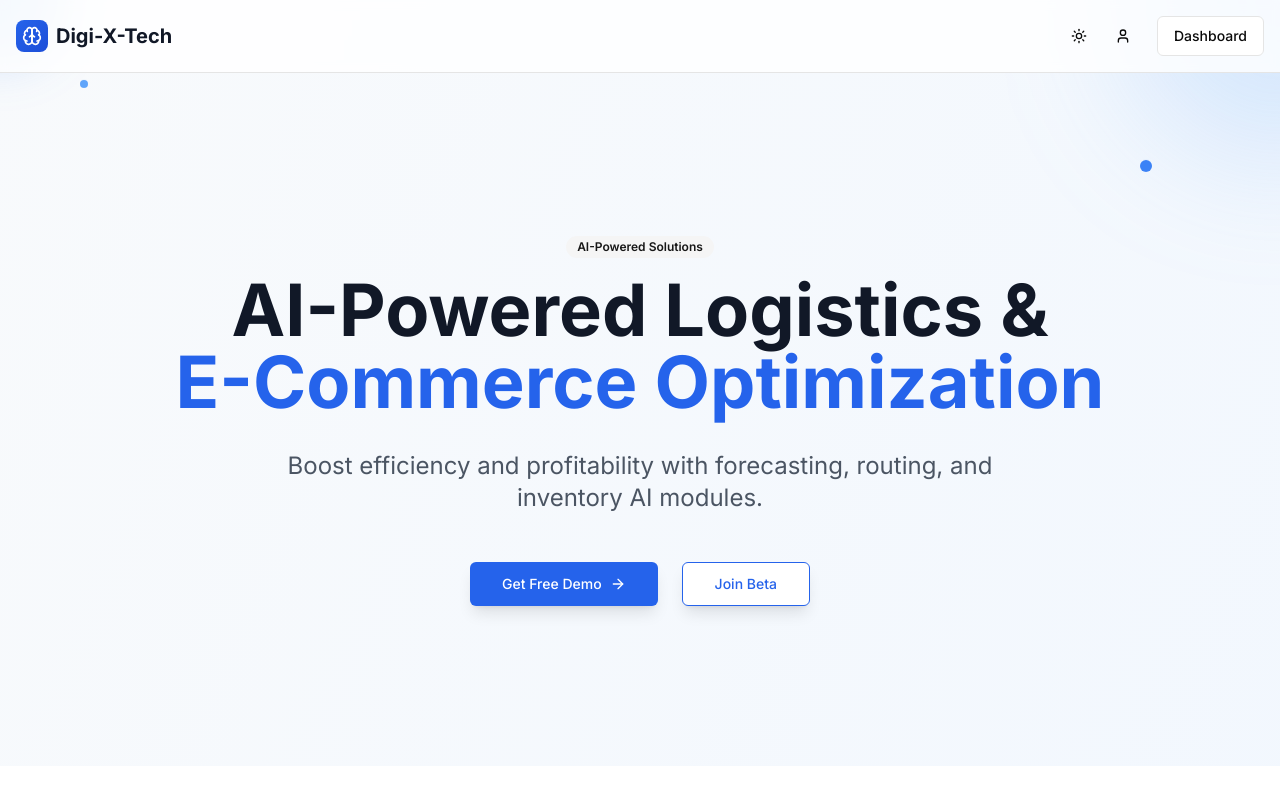
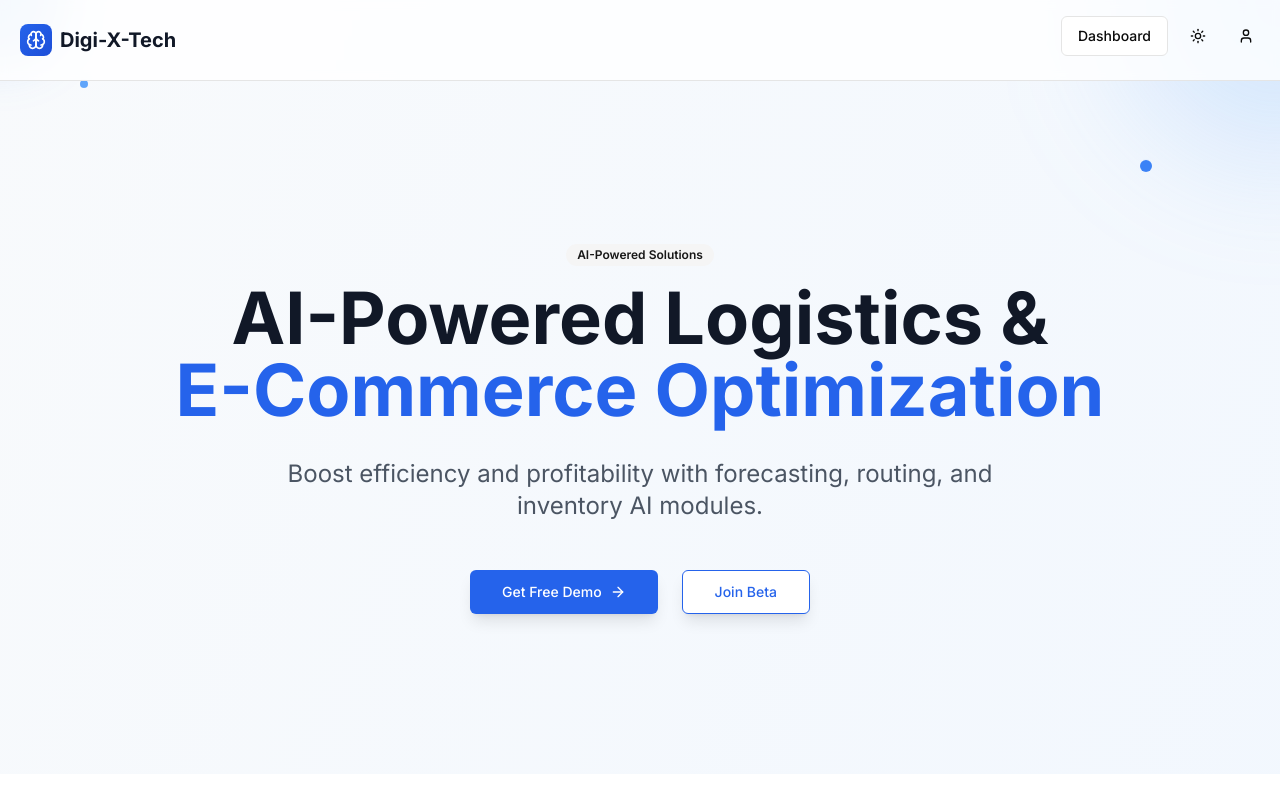
Before and after one commit to sahariq/DigiXTech, a Next.js app: page / in a window 1280 px wide. Shown: the top 800 px of the page. Built offline with nearby package versions, Linux system fonts and the light colour scheme.

Commit message:
move admin

```diff
--- a/app/page.tsx
+++ b/app/page.tsx
@@ -103,17 +103,13 @@ export default function LandingPage() {
       <header className="border-b bg-white/80 dark:bg-slate-900/80 backdrop-blur-sm sticky top-0 z-50">
         <div className="container mx-auto px-4 py-4">
           <div className="flex items-center justify-between">
-            <div className="flex items-center space-x-2">
+            <div className="flex items-center space-x-2 pl-1">
               <div className="w-8 h-8 bg-gradient-to-br from-blue-600 to-blue-700 rounded-lg flex items-center justify-center">
                 <Brain className="w-5 h-5 text-white" />
               </div>
               <span className="text-xl font-bold text-gray-900 dark:text-white">Digi-X-Tech</span>
             </div>
-            <div className="flex items-center space-x-2">
-              <ThemeToggle />
-              <Button variant="ghost" size="icon" className="h-9 w-9">
-                <User className="h-4 w-4" />
-              </Button>
+            <div className="flex items-center space-x-3 shrink-0 -mt-2 py-2">
               {/* Dashboard icon for small screens */}
               <Link href="/dashboard">
                 <Button variant="outline" size="icon" className="flex sm:hidden h-9 w-9">
@@ -127,6 +123,10 @@ export default function LandingPage() {
                   Dashboard
                 </Button>
               </Link>
+              <ThemeToggle />
+              <Button variant="ghost" size="icon" className="h-9 w-9">
+                <User className="h-4 w-4" />
+              </Button>
             </div>
           </div>
         </div>
--- a/components/dashboard/DashboardHeader.tsx
+++ b/components/dashboard/DashboardHeader.tsx
@@ -1,6 +1,7 @@
 import React from "react";
 import { User } from "lucide-react";
 import { ThemeToggle } from "@/components/ThemeToggle";
+import { Button } from '@/components/ui/button';
 
 export function DashboardHeader() {
   return (
@@ -8,9 +9,9 @@ export function DashboardHeader() {
       <div className="pt-0 pb-3 px-4 sm:px-6 flex justify-end">
         <div className="flex items-center space-x-3 shrink-0 -mt-2">
           <ThemeToggle />
-          <div className="w-8 h-8 bg-gray-200 dark:bg-slate-700 rounded-full flex items-center justify-center">
-            <User className="w-4 h-4 text-gray-600 dark:text-gray-300" />
-          </div>
+          <Button variant="ghost" size="icon" className="h-9 w-9">
+            <User className="w-4 h-4" />
+          </Button>
         </div>
       </div>
     </header>
```
